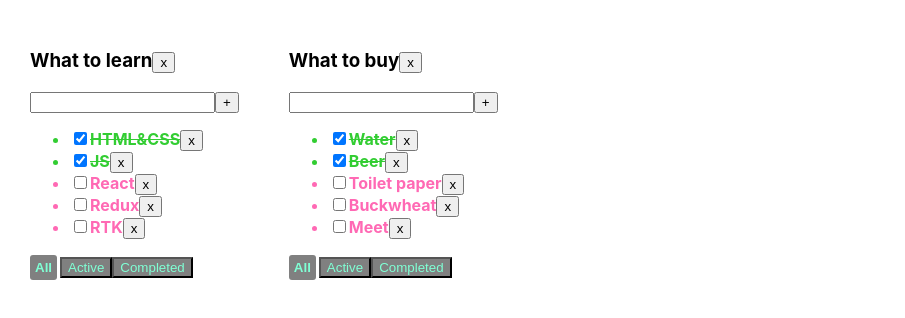
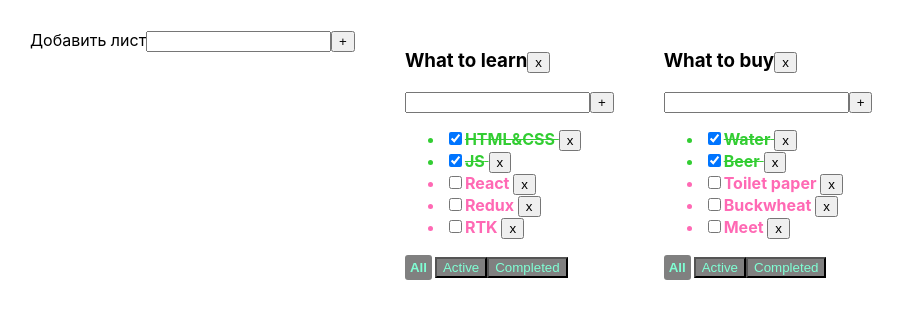
Before and after one commit to Cheloyek/TodoList, a React (Create React App) app: page / in a window 1280 px wide. Shown: the top 318 px of the page, without its empty margins (0-905 px from the left). Built offline with nearby package versions, Linux system fonts and the light colour scheme.

Commit message:
add EditableSpan

```diff
--- /dev/null
+++ b/src/AddItemForm.tsx
@@ -0,0 +1,51 @@
+import React, {ChangeEvent, KeyboardEvent, useState} from 'react';
+
+type AddItemFormPropsType = {
+    addItem: (title: string) => void
+}
+
+//УНИВЕРСАЛЬНЫЙ Input -----------
+export const AddItemForm = (props: AddItemFormPropsType) => {
+    //1. когда пользователь что-то печатает это добавляется
+    //local state для хранения ввода до нажатия кнопки
+    const [title, setTitle] = useState<string>('')
+    const onChangeSetLocalTitle = (e: ChangeEvent<HTMLInputElement>) => {
+        error && setError(false); {/*когда после ошибки пользователь начинает вводить, ошибка исчезает*/}
+        setTitle(e.currentTarget.value)
+    }
+
+    //2. Хранение и вывод ошибки
+    const [error, setError] = useState<boolean>(false)
+    const errorMessage = error ? <div style={{fontWeight: "bold", color: "hotpink"}}>Title is required!</div>: null //вывод сообщения об ошибке
+
+    //3. При нажатии на кнопку или enter добавляется Item
+    const onEnterDownAddItem = (e: KeyboardEvent<HTMLInputElement>) => e.key === 'Enter' && addItem()
+    const addItem = () => {
+        const trimmedTitle = title.trim()// удаляет пробелы из начала и конца строки
+        // если при вводе есть данные то добавляет Item, если нет данных то передает в setError true
+        if(trimmedTitle !== ''){
+            // добавление Item(task или лист) с указанным названием
+            props.addItem(trimmedTitle)
+        } else {
+            setError(true) //вывод ошибки, если нет ошибки =null, элемент не создаст
+        }
+        setTitle('')
+    }
+
+
+    return (
+        <div>
+            <input
+                value={title}
+                onChange={onChangeSetLocalTitle}
+                onKeyDown={onEnterDownAddItem}
+                className={error ? 'error' : ''} // обработка error
+            />
+            <button onClick= {addItem}>+</button>
+            {/*вывод сообщения при ошибке*/}
+            {errorMessage}
+        </div>
+    )
+};
+
+export default AddItemForm;
--- a/src/App.tsx
+++ b/src/App.tsx
@@ -2,6 +2,7 @@ import React, {useState} from 'react';
 import './App.css';
 import TodoList, {TaskType} from "./TodoList";
 import {v1} from "uuid";
+import AddItemForm from "./AddItemForm";
 
 
 
@@ -21,6 +22,7 @@ type TasksStateType = {
 
 // component
 function App() {
+
     // BLL (бизнес логика, хранение данных):
     // с возможностью удаления/добавления новых листов
 
@@ -110,8 +112,20 @@ function App() {
     })
     }
 
+    //-----ДОБАВЛЕНИЕ нового листа, пользователь передает title------
+    const addTodoList = (title:string) => {
+        const newTodoListId: string = v1()
+        const newTodoList: TodoListType = {
+            id: newTodoListId,
+            title: title,
+            filter: "all"
+        }
+
+        setTodoLists([...todoLists, newTodoList]) /*добавляет todolist в массив листов*/
+        setTasks({...tasks, [newTodoListId]: [] }) /*в новый todoList добавили массив, в который будут добавляться новые tasks*/
+    }
+
     //добавление task
-
     const addTask = (title: string, todoListId: string) => {
         const newTask: TaskType = {
             id: v1(),
@@ -168,6 +182,8 @@ function App() {
     // GUI:
         return (
                 <div className="App">
+                    Добавить лист
+                    <AddItemForm addItem={addTodoList}/>
                     {todoListComponents}
                 </div>
             )
--- /dev/null
+++ b/src/EditableSpan.tsx
@@ -0,0 +1,31 @@
+import React, {useState} from 'react';
+
+type EditableSpanPropsType = {
+    title: string
+}
+
+//РЕДАКТИРУЕМАЯ СТРОКА---------------
+const EditableSpan = (props: EditableSpanPropsType) => {
+    const [isEditMode, setIsEditMode] = useState<boolean>(false)
+
+    //включить редактирование
+    const onEditMode = () => {
+        setIsEditMode(true)
+    }
+
+    //выключить редактирование
+    const offEditMode = () => {
+        setIsEditMode(false)
+    }
+    return (
+        isEditMode
+        ?<input
+            value={props.title}
+            autoFocus
+            onBlur={offEditMode} /*если пользователь клик вне input, то отключается редактирование*/
+            /> /**/
+        :<span onDoubleClick={onEditMode}>{props.title}</span> /*двойное нажатие - появится input*/
+    );
+};
+
+export default EditableSpan;
--- a/src/TodoList.tsx
+++ b/src/TodoList.tsx
@@ -1,5 +1,7 @@
-import React, {useState, KeyboardEvent, ChangeEvent} from 'react';
+import React, {ChangeEvent} from 'react';
 import {FilterValuesType} from "./App";
+import AddItemForm from "./AddItemForm";
+import EditableSpan from "./EditableSpan";
 
 // props type
 type TodoListPropsType = {
@@ -25,11 +27,6 @@ export type TaskType = {
 // привязали функцию к кнопке
 // функция вызывается количество раз = количество листов
 const TodoList = (props: TodoListPropsType) => {
-    //local state для хранения ввода до нажатия кнопки
-    const [title, setTitle] = useState<string>('')
-
-    //хранение данных о вводе с ошибкой, если получено true - перерисует компоненту. Когда пользователь нажмет кнопку
-    const [error, setError] = useState<boolean>(false)
 
     //получить элемент списка
     const getTasksListItem = (t: TaskType) => {
@@ -42,8 +39,10 @@ const TodoList = (props: TodoListPropsType) => {
                 <input
                     onChange={changeTaskStatus}
                     type={"checkbox"}
-                    checked={t.isDone}/>
-                <span>{t.title}</span>
+                    checked={t.isDone}
+                />
+                <EditableSpan title={t.title}/> {/*редактирование строки*/}
+                {/*<span>{t.title}</span>*/}
                 <button onClick={removeTask}>x</button>
             </li>
         )
@@ -54,30 +53,16 @@ const TodoList = (props: TodoListPropsType) => {
         ? props.tasks.map(getTasksListItem) // то создаем список и внутрь список объектов
         : <span>Your taskslist is empty</span>       // если пустой
 
-    const addTask = () => {
-        const trimmedTitle = title.trim()// удаляет пробелы из начала и конца строки
-        // если при вводе есть данные то добавляет task, если нет данных то передает в setError true
-        if(trimmedTitle !== ''){
-            // добавление task с указанным названием в определенные лист props.todoListId
-            props.addTask(trimmedTitle, props.todoListId)
-        } else {
-            setError(true)
-        }
-        setTitle('')
+
+    const addTask = (title: string) => {
+        props.addTask(title, props.todoListId)
     }
 
     //функция возвращает функцию
     const handlerCreator = (filter: FilterValuesType) => () => props.changeTodoListFilter(filter, props.todoListId)
 
-    const onEnterDownAddTask = (e: KeyboardEvent<HTMLInputElement>) => e.key === 'Enter' && addTask()
-    const onChangeSetLocalTitle = (e: ChangeEvent<HTMLInputElement>) => {
-        error && setError(false); {/*когда после ошибки пользователь начинает вводить, ошибка исчезает*/}
-        setTitle(e.currentTarget.value)
-    }
+
     const removeTodoList = () => props.removeTodoList(props.todoListId)
-
-    //сообщение об ошибке. Если error есть выведет <div>Title is required!</div>, если нет ошибки =null, элемент не создаст
-    const errorMessage = error ? <div style={{fontWeight: "bold", color: "hotpink"}}>Title is required!</div>: null
 
     return (
         <div>
@@ -85,17 +70,7 @@ const TodoList = (props: TodoListPropsType) => {
                 {props.title}
                 <button onClick={removeTodoList}>x</button>
             </h3>
-            <div>
-                <input
-                    value={title}
-                    onChange={onChangeSetLocalTitle}
-                    onKeyDown={onEnterDownAddTask}
-                    className={error ? 'error' : ''} // обработка error
-                />
-                <button onClick= {addTask}>+</button>
-                {/*вывод сообщения при ошибке*/}
-                {errorMessage}
-            </div>
+            <AddItemForm addItem={addTask}/> {/*компонента добавляет tasks*/}
             <ul>
                 {tasksList}
                 {/*<li><input type="checkbox" checked={props.tasks[0].isDone}/><span>{props.tasks[0].title}</span></li>*/}
```
